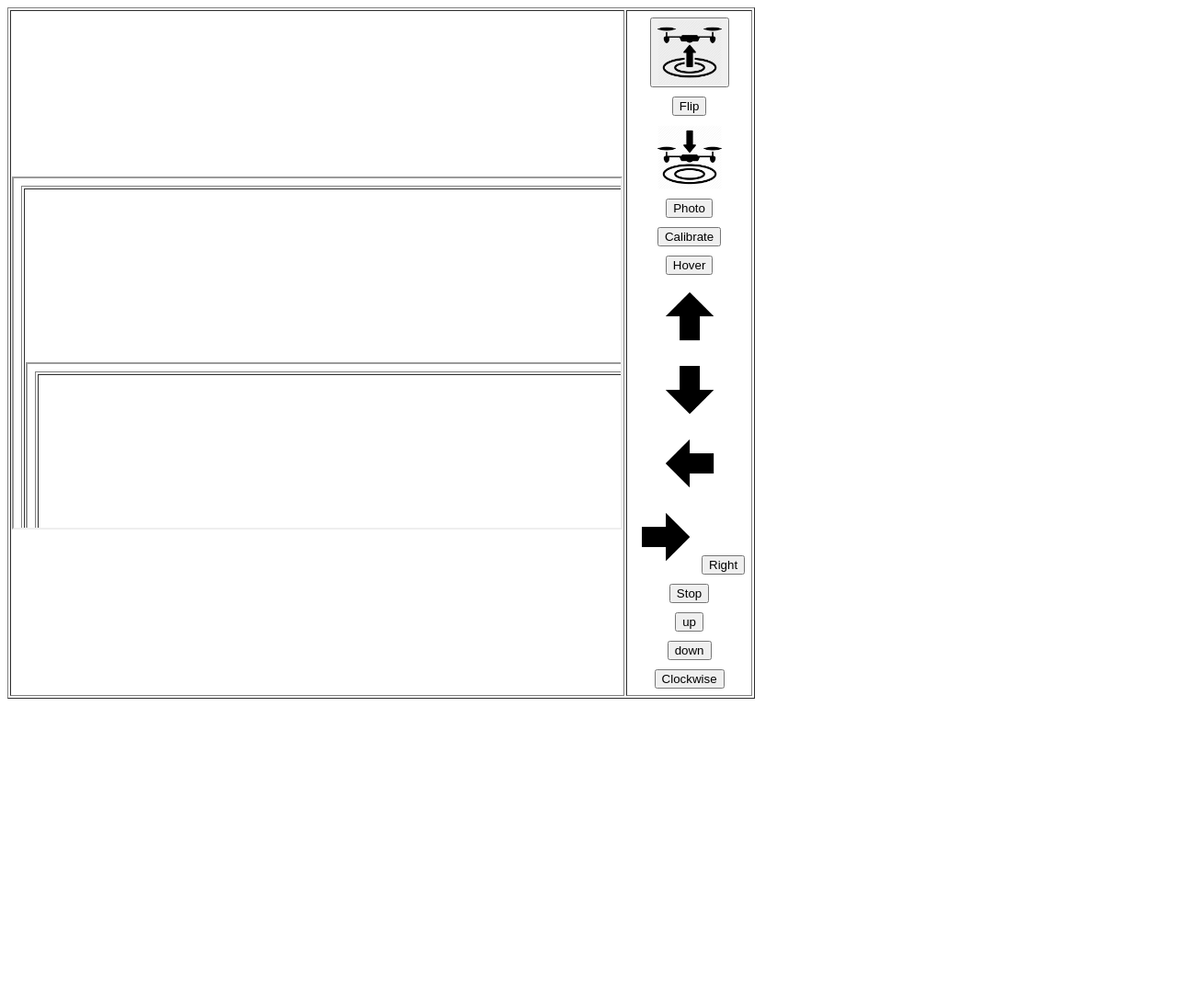
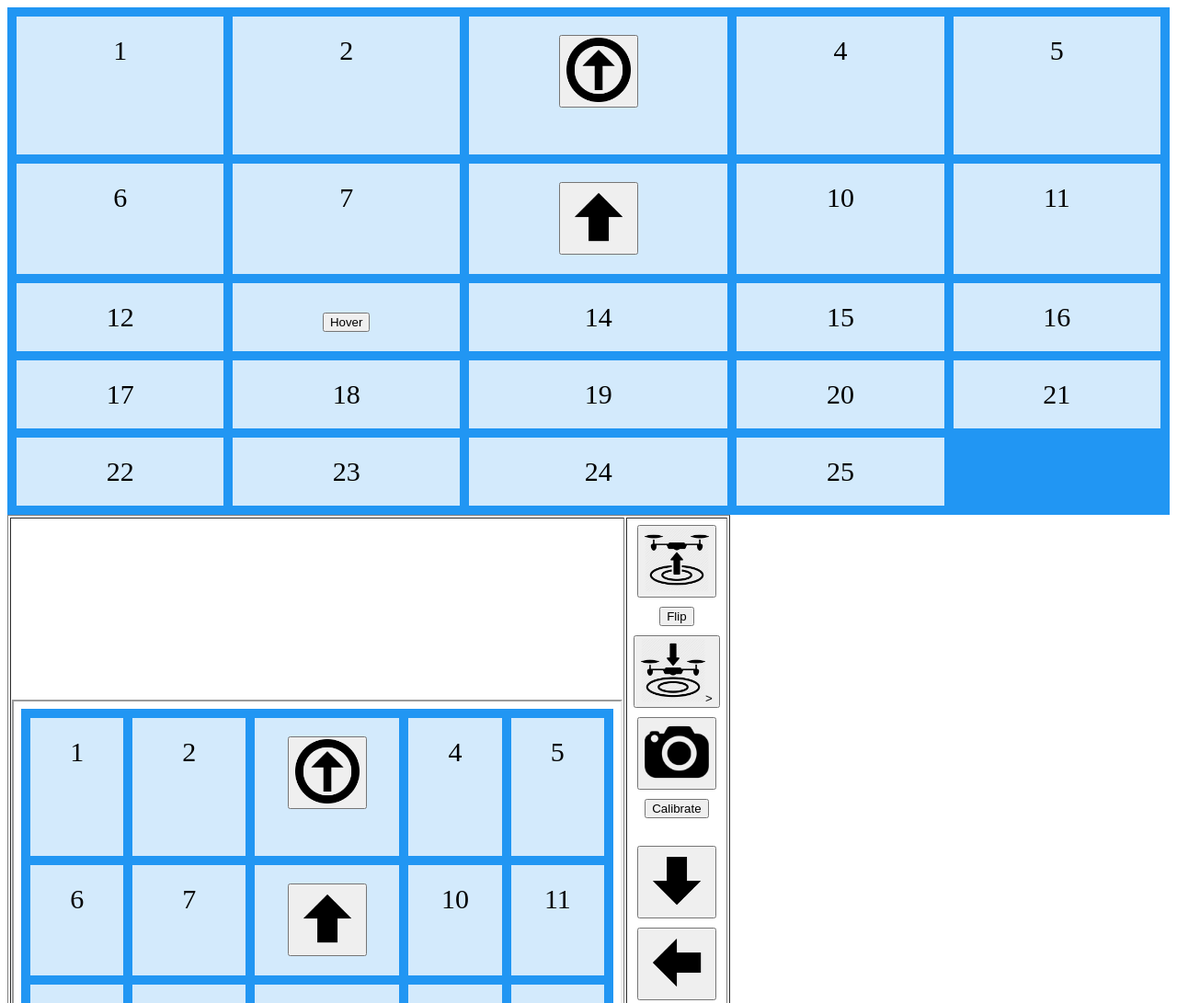
Before and after one commit to dmcg89/otherdrone, a website: page index.html in a window 1280 px wide. Shown: the top 1091 px of the page at 92% size. Before the commit the page ends 800 px from the top, so only its background shows below. Drawn offline with nearby package versions, Linux system fonts and the light colour scheme.

Commit message:
bad commit

```diff
--- a/index.html
+++ b/index.html
@@ -1,8 +1,23 @@
+<!DOCTYPE html>
 <html>
+<head>
+  <style>
+    .grid-container {
+      display: grid;
+      grid-template: 150px / auto auto auto auto auto;
+      grid-gap: 10px;
+      background-color: #2196F3;
+      padding: 10px;
+    }
 
-
-
-
+    .grid-container > div {
+      background-color: rgba(255, 255, 255, 0.8);
+      text-align: center;
+      padding: 20px 0;
+      font-size: 30px;
+    }
+  </style>
+</head>
 <body>
   <table border=1>
     <tr>
@@ -10,11 +25,48 @@
         <iframe src="http://localhost:8000" height="380" width="660" name="iframe_DroneImage"></iframe>
         <!-- <iframe src="http://localhost:3000/DroneImage.html" height="380" width="660" name="iframe_DroneImage"></iframe> -->
       </td>
+      <div class="grid-container">
+        <div class="item1">1</div>
+        <div class="item2">2</div>
+        <div class="item3">
+          <button>
+            <a onclick="call('up');"><img height=70 Width=70 src="http://localhost:3000/up.png"></a>
+          </button>
+        </div>
+        <div class="item4">4</div>
+        <div class="item5">5</div>
+        <div class="item6">6</div>
+        <div class="item7">7</div>
+        <div class="item8">
+          <button>
+            <a onclick="call('forward');"><img height=70 Width=70 src="http://localhost:3000/forward.png"></a>
+          </button>
+        </div>
+        <div class="item10">10</div>
+        <div class="item11">11</div>
+        <div class="item12">12</div>
+        <div class="item13">
+          <button>
+            <a onclick="call('hover');">Hover</a>
+          </button>
+        </div>
+        <div class="item14">14</div>
+        <div class="item15">15</div>
+        <div class="item16">16</div>
+        <div class="item17">17</div>
+        <div class="item18">18</div>
+        <div class="item19">19</div>
+        <div class="item20">20</div>
+        <div class="item21">21</div>
+        <div class="item22">22</div>
+        <div class="item23">23</div>
+        <div class="item24">24</div>
+        <div class="item25">25</div>
+      </div>
       <td>
         <table cellpadding="4">
           <tr>
             <td align="center">
-
               <button>
                 <a onclick="call('takeoff');"><img height=70 Width=70 src="http://localhost:3000/takeoff.png"></a>
               </button>
@@ -30,17 +82,15 @@
           </tr>
           <tr>
             <td align="center">
-              <a onclick="call('land');"><img height=70 Width=70 src="http://localhost:3000/land.png"></a>
-              <!-- <button>
-                <a onclick="call('land');">Land</a>
-              </button> -->
+              <button>
+                <a onclick="call('land');"><img height=70 Width=70 src="http://localhost:3000/land.png"></a>>
+              </button>
             </td>
           </tr>
           <tr>
             <td align="center">
-              <!-- <a onclick="call('photos');"><img height=70 Width=70 src="http://localhost:3000/camera.png"></a> -->
               <button>
-                <a onclick="call('photos');">Photo</a>
+                <a onclick="call('photos');"><img height=70 Width=70 src="http://localhost:3000/camera.png"></a>
               </button>
             </td>
           </tr>
@@ -55,44 +105,36 @@
           <tr>
             <td align="center">
               <!-- <a onclick="call('hover');"><img height=70 Width=70 src="http://localhost:3000/hover.png"></a> -->
+
+            </td>
+          </tr>
+
+          <tr>
+            <td align="center">
+
+            </td>
+          </tr>
+
+          <tr>
+            <td align="center">
               <button>
-                <a onclick="call('hover');">Hover</a>
+                <a onclick="call('backward');"><img height=70 Width=70 src="http://localhost:3000/backward.png"></a>
               </button>
             </td>
           </tr>
 
           <tr>
             <td align="center">
-              <a onclick="call('forward');"><img height=70 Width=70 src="http://localhost:3000/forward.png"></a>
-              <!-- <button>
-                <a onclick="call('forward');">Forward</a>
-              </button> -->
+              <button>
+                <a onclick="call('left');"><img height=70 Width=70 src="http://localhost:3000/left.png"></a>
+              </button>
             </td>
           </tr>
 
           <tr>
             <td align="center">
-              <a onclick="call('backward');"><img height=70 Width=70 src="http://localhost:3000/backward.png"></a>
-              <!-- <button>
-                <a onclick="call('backward');">Backward</a>
-              </button> -->
-            </td>
-          </tr>
-
-          <tr>
-            <td align="center">
-              <a onclick="call('left');"><img height=70 Width=70 src="http://localhost:3000/left.png"></a>
-              <!-- <button>
-                <a onclick="call('left');">Left</a>
-              </button> -->
-            </td>
-          </tr>
-
-          <tr>
-            <td align="center">
+              <button>
                 <a onclick="call('right');"><img height=70 Width=70 src="http://localhost:3000/right.png"></a>
-              <button>
-                <a onclick="call('right');">Right</a>
               </button>
             </td>
           </tr>
@@ -109,16 +151,12 @@
 
 
             <td align="center">
-              <!-- <a onclick="call('takeoff');"><img height=70 Width=70 src="http://localhost:3000/takeoff.png"></a> -->
-              <button>
-                <a onclick="call('up');">up</a>
-              </button>
+
             </td>
           </tr>
           <td align="center">
-        <!-- <a onclick="call('takeoff');"><img height=70 Width=70 src="http://localhost:3000/takeoff.png"></a> -->
             <button>
-          <a onclick="call('down');">down</a>
+              <a onclick="call('takeoff');"><img height=70 Width=70 src="http://localhost:3000/down.png"></a>
             </button>
           </td>
 
```
Also changed, not shown: public/camera.png (added). Lines whose indentation alone changed are shown as unchanged.
